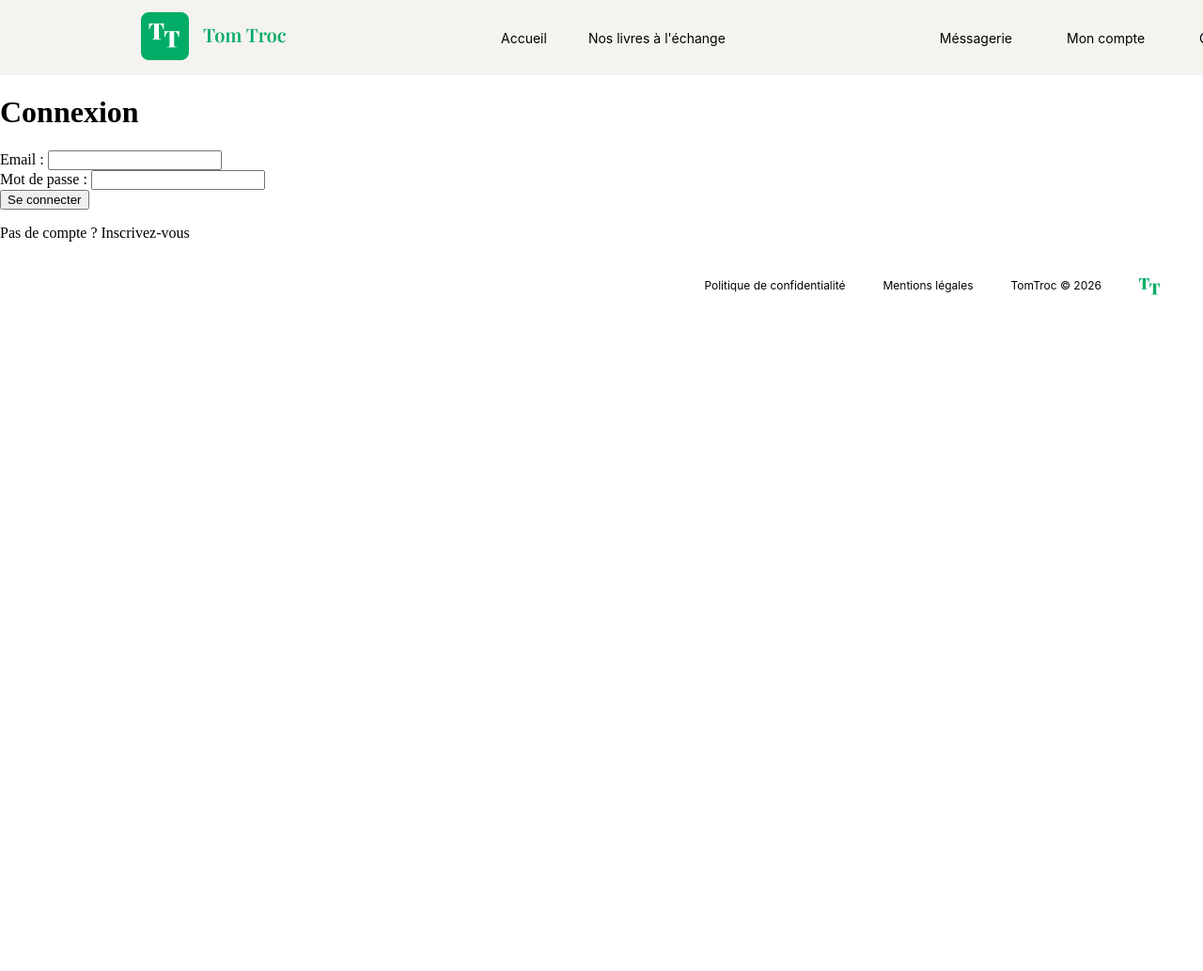
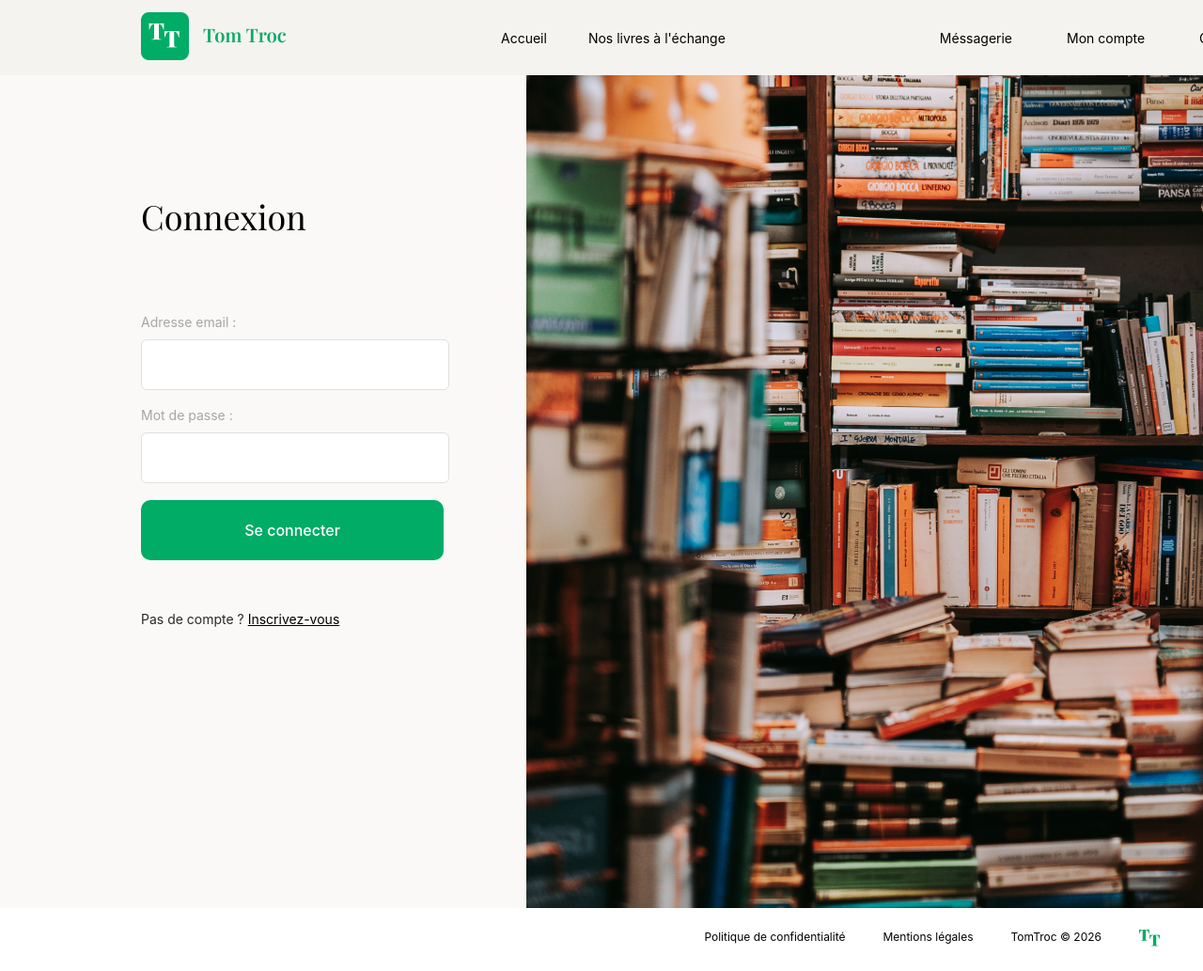
Before and after one commit to GregoryBeylier/projet_web_site_TomTroc, a PHP site: page /views/user/login.php in a window 1280 px wide; the page is wider, and only the part inside the window is pictured. Shown: that part at 94% size. Before the commit the page ends 314 px from the top of that part, so only its background shows below. Run offline with PHP 8.4, Linux system fonts and the light colour scheme.

Commit message:
style: login page completed

```diff
--- a/css/Style.css
+++ b/css/Style.css
@@ -59,7 +59,7 @@ a {
   align-items: flex-end;
   flex-direction: row;
   white-space: nowrap;
-  padding : 23px 0
+  padding: 23px 0;
 }
 
 .container {
@@ -81,7 +81,7 @@ a {
   align-items: center;
   background-color: #f5f3ef;
   gap: 107px;
-  padding-left: 291px;
+  min-height: 100vh
 }
 
 .hero_text h1 {
@@ -263,14 +263,12 @@ a {
 }
 
 .values_section {
-    background-color: #F5F3EF;
-    display : flex;
+  background-color: #f5f3ef;
+  display: flex;
   justify-content: center;
   align-items: center;
   flex-direction: row;
 }
-
-
 
 .values_text h2 {
   font-family: "Playfair Display";
@@ -283,7 +281,7 @@ a {
 
 .values_text {
   display: flex;
-    padding-bottom :162px;
+  padding-bottom: 162px;
   flex-direction: column;
   justify-content: center;
   padding-left: 13%;
@@ -304,20 +302,108 @@ a {
   font-family: "inter";
   font-weight: 400;
   font-size: 12px;
-    color : #A6A6A6;
+  color: #a6a6a6;
   font-style: italic;
   padding-left: 10px;
   margin: 0;
   padding-top: 39px;
-
 }
 
+.values_image {
+  display: flex;
+  align-self: flex-end;
+  padding-left: 25px;
+  padding-top: 80px;
+  padding-bottom: 89px;
+}
 
+/* ========== */
 
-.values_image {
-    display : flex;
-    align-self: flex-end;
-    padding-left : 25px;
-    padding-top : 80px;
-    padding-bottom :89px;
+/* ===== LOGIN ===== */
+
+.container_login {
+  display: flex;
+  flex-direction: row;
+  align-items: center;
+  background-color: #faf9f7;
+  overflow: hidden;
+  height: 886px;
 }
+
+.login_form {
+  display: flex;
+  flex-direction: column;
+  padding-left: 150px;
+  padding-top: 130px;
+}
+
+.login_form h1 {
+    font-family:"Playfair Display";
+    font-weight: 400;
+    font-size: 36px;
+    padding-bottom: 56px;
+}
+
+.login_form input {
+  width: 322px;
+  height: 50px;
+  border-radius: 6px;
+  border: 1px solid #e0e0e0;
+}
+
+.login_form label {
+  font-family: "inter";
+  font-weight: 400;
+  font-size: 14px;
+  padding-bottom: 10px;
+  color : #A6A6A6;
+  }
+
+.login_form p {
+  display: flex;
+  padding-bottom: 314px;
+  padding-top: 40px;
+}
+
+.login_form form {
+    display: flex;
+    flex-direction : column
+}
+
+.login_form button {
+  display: inline-block;
+  background-color: #00ac66;
+  color: white;
+  border-radius: 10px;
+  border: none;
+  padding: 22px 38px 22px 38px;
+  width: 322px;
+  font-family: "inter";
+  font-weight: 500;
+  font-size: 16px;
+}
+
+.login_form a {
+    text-decoration: underline;
+    color: black;
+}
+
+.login_form button:hover {
+  background-color: #008a50;
+  cursor: pointer;
+}
+
+.login_image {
+  display: flex;
+  justify-content: end;
+  height: 886px;
+  width: 720px;
+  flex: 1
+}
+
+.register {
+  font-family: "inter";
+  font-weight: 400;
+  font-size: 14px;
+  color: #292929;
+}
--- a/views/home.php
+++ b/views/home.php
@@ -5,6 +5,7 @@
     <meta charset="UTF-8">
     <meta name="viewport" content="width=device-width, initial-scale=1.0">
     <link rel="stylesheet" href="css/style.css">
+    <link href="https://fonts.googleapis.com/css2?family=Playfair+Display&display=swap" rel="stylesheet">
     <title>Accueil</title>
 </head>
 
@@ -65,7 +66,7 @@
     </div>
 
     <div class="banner_section">
-            <img src="picture/maskgroup.png" alt="maskgroup.png">
+        <img src="picture/maskgroup.png" alt="maskgroup.png">
     </div>
 
     <div class="values_section">
--- a/views/user/login.php
+++ b/views/user/login.php
@@ -7,11 +7,15 @@
     <meta name="viewport" content="width=device-width, initial-scale=1.0" />
     <title>Connexion - TomTroc</title>
     <link rel="stylesheet" href="css/style.css" />
+    <link href="https://fonts.googleapis.com/css2?family=Playfair+Display&display=swap" rel="stylesheet">
 </head>
 
 <body>
     <?php require __DIR__ . '/../templates/header.php'; ?>
 
+    <div class="container_login">
+
+        <div class="login_form">
             <h1>Connexion</h1>
 
             <?php if (isset($error['general'])) : ?>
@@ -19,7 +23,7 @@
             <?php endif; ?>
 
             <form action="index.php?controller=user&action=login" method="post">
-        <label for="email">Email :</label>
+                <label for="email">Adresse email :</label>
                 <input type="email" id="email" name="email"><br>
                 <?php if (isset($error['email'])) : ?>
                     <span style="color: red; display: block;"><?php echo $error['email']; ?></span><br>
@@ -35,8 +39,17 @@
                 <button type="submit">Se connecter</button>
             </form>
 
+            <p class="register">Pas de compte ?&nbsp;<a href="index.php?controller=user&action=register">Inscrivez-vous</a></p>
 
-     <p>Pas de compte ? <a href="index.php?controller=user&action=register">Inscrivez-vous</a></p>
+        </div>
+
+
+        <div class="login_image">
+            <img src="picture/imageLogin.png" alt="imageLogin.png">
+        </div>
+
+
+    </div>
 
     <?php require __DIR__ . '/../templates/footer.php'; ?>
 
```
Also changed, not shown: picture/imageLogin.png (added). Lines whose indentation alone changed are shown as unchanged.
